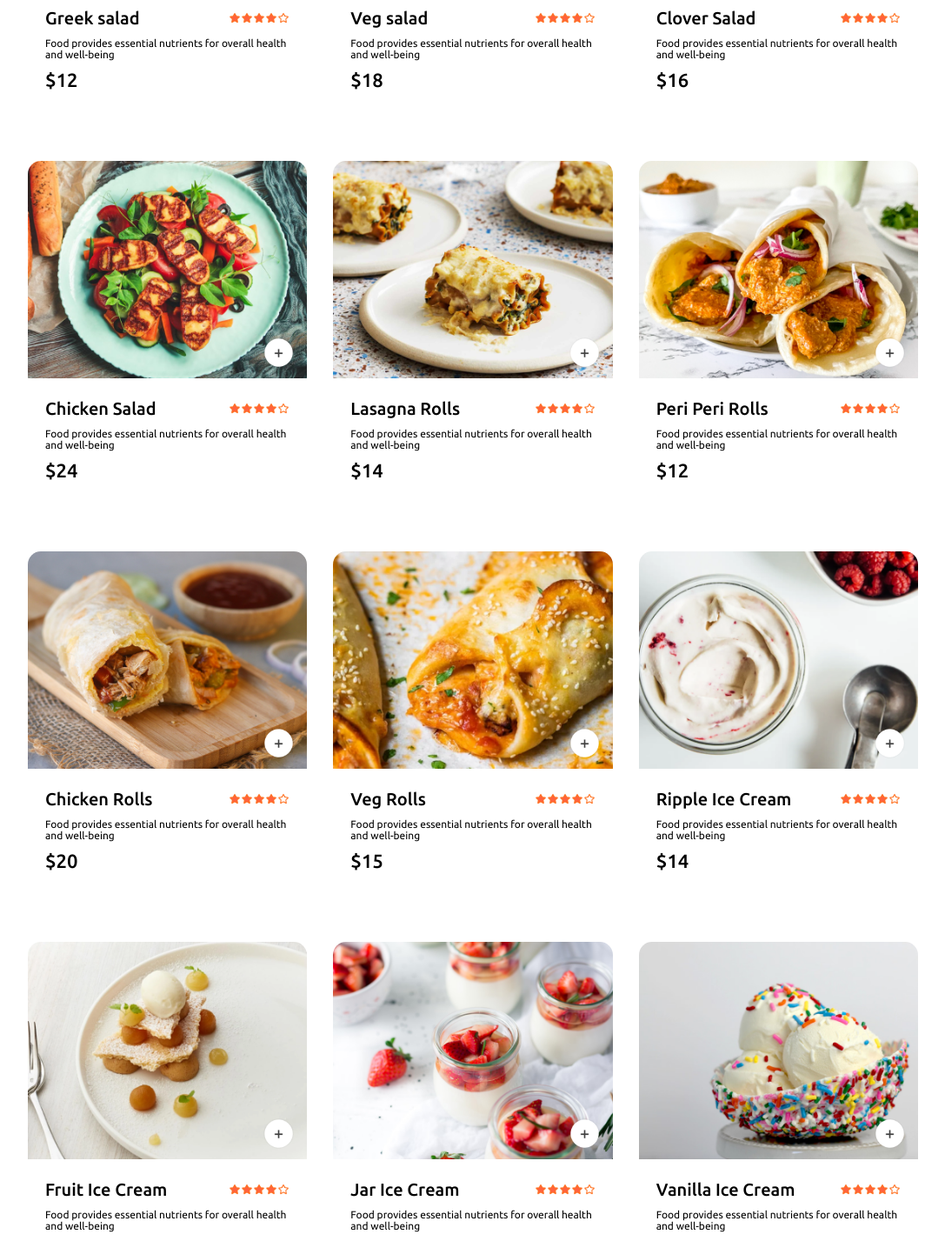
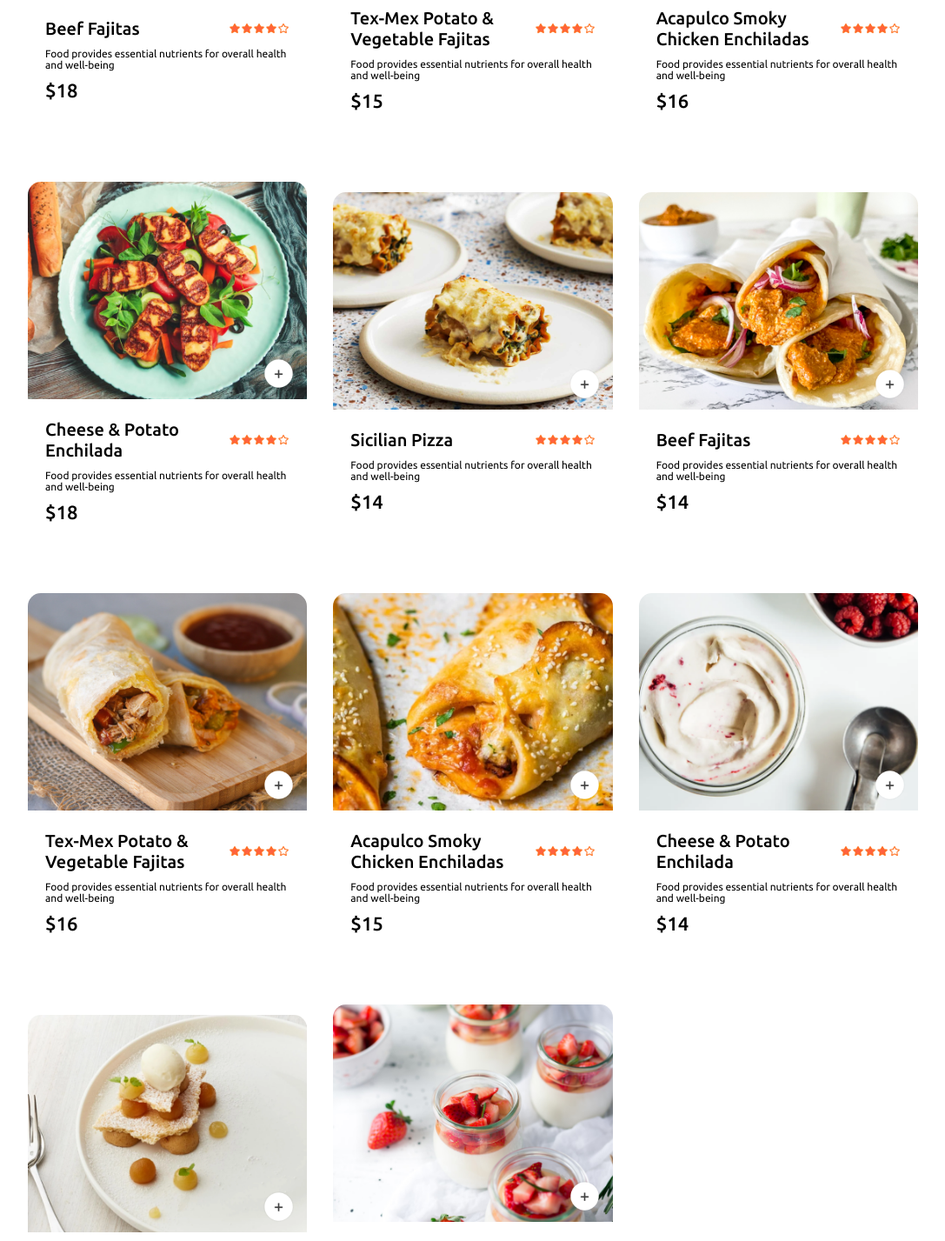
Before and after one commit to patelanush/UCLA-Food-Delivery-Web-App, a React (Vite) app: page / in a window 1280 px wide. Shown: the part 1258-2685 px from the top of the page at 87% size, without its empty margins (96-1183 px from the left). Built offline with nearby package versions, Linux system fonts and the light colour scheme.

Commit message:
scrape through UCLA dining menu

```diff
--- /dev/null
+++ b/food_list.json
@@ -0,0 +1,36 @@
+[
+    "Bacon",
+    "Kielbasa",
+    "Scrambled Eggs",
+    "Bruin Scramble (Ham & Cheddar)",
+    "Bruin Scramble (Vegetarian)",
+    "Belgian Waffle",
+    "Pancakes",
+    "Bruin Scramble (Ham & Cheddar)",
+    "Bruin Scramble (Vegetarian)",
+    "Bacon",
+    "Pork Sausage",
+    "Scrambled Eggs",
+    "Belgian Waffle",
+    "Pancakes",
+    "Huevos Con Chorizo",
+    "Huevos Rancheros",
+    "Loco Moco with Luau Style Beef",
+    "Portobello Loco Moco",
+    "Meatball Pizza",
+    "Huevos Con Chorizo",
+    "Huevos Rancheros",
+    "Loco Moco with Luau Style Beef",
+    "Portobello Loco Moco",
+    "Meatball Pizza",
+    "Beef Bowl",
+    "Tofu & Edamame Bowl",
+    "Roasted Chicken w/ Grilled Potato & Apple",
+    "Almond-Crusted Tofu",
+    "Meatball Pizza",
+    "Beef Bowl",
+    "Tofu & Edamame Bowl",
+    "Roasted Chicken w/ Grilled Potato & Apple",
+    "Almond-Crusted Tofu",
+    "Meatball Pizza"
+]
--- a/src/assets/assets.js
+++ b/src/assets/assets.js
@@ -1,3 +1,5 @@
+
+import foodListData from './food_list.json';
 import basket_icon from './basket_icon.png'
 import logo from './logo.png'
 import header_img from './header_img.png'
@@ -60,6 +62,46 @@ import bag_icon from './bag_icon.png'
 import logout_icon from './logout_icon.png'
 import parcel_icon from './parcel_icon.png'
 
+const getRandomPrice = (min, max) => Math.floor(Math.random() * (max - min + 1)) + min;
+
+
+
+const imageMapping = {
+    1: food_1,
+    2: food_2,
+    3: food_3,
+    4: food_4,
+    5: food_5,
+    6: food_6,
+    7: food_7,
+    8: food_8,
+    9: food_9,
+    10: food_10,
+    11: food_11,
+    12: food_12,
+    13: food_13,
+    14: food_14,
+    15: food_15,
+    16: food_16,
+    17: food_17,
+    18: food_18,
+    19: food_19,
+    20: food_20,
+    21: food_21,
+    22: food_22,
+    23: food_23,
+    24: food_24,
+    25: food_25,
+    26: food_26,
+    27: food_27,
+    28: food_28,
+    29: food_29,
+    30: food_30,
+    31: food_31,
+    32: food_32
+};
+
+
 export const assets = {
     logo,
     basket_icon,
@@ -116,235 +158,14 @@ export const menu_list = [
         menu_image: menu_8
     }]
 
-export const food_list = [
-    {
-        _id: "1",
-        name: "Greek salad",
-        image: food_1,
-        price: 12,
+    const categories = menu_list.map(menu => menu.menu_name);
+    const getRandomCategory = (categories) => categories[Math.floor(Math.random() * categories.length)];
+
+    export const food_list = foodListData.map((name, index) => ({
+        _id: (index + 1).toString(),
+        name: name,
+        image: imageMapping[index + 1] || food_1,
+        price: getRandomPrice(12,18),
         description: "Food provides essential nutrients for overall health and well-being",
-        category: "Salad"
-    },
-    {
-        _id: "2",
-        name: "Veg salad",
-        image: food_2,
-        price: 18,
-        description: "Food provides essential nutrients for overall health and well-being",
-        category: "Salad"
-    }, {
-        _id: "3",
-        name: "Clover Salad",
-        image: food_3,
-        price: 16,
-        description: "Food provides essential nutrients for overall health and well-being",
-        category: "Salad"
-    }, {
-        _id: "4",
-        name: "Chicken Salad",
-        image: food_4,
-        price: 24,
-        description: "Food provides essential nutrients for overall health and well-being",
-        category: "Salad"
-    }, {
-        _id: "5",
-        name: "Lasagna Rolls",
-        image: food_5,
-        price: 14,
-        description: "Food provides essential nutrients for overall health and well-being",
-        category: "Rolls"
-    }, {
-        _id: "6",
-        name: "Peri Peri Rolls",
-        image: food_6,
-        price: 12,
-        description: "Food provides essential nutrients for overall health and well-being",
-        category: "Rolls"
-    }, {
-        _id: "7",
-        name: "Chicken Rolls",
-        image: food_7,
-        price: 20,
-        description: "Food provides essential nutrients for overall health and well-being",
-        category: "Rolls"
-    }, {
-        _id: "8",
-        name: "Veg Rolls",
-        image: food_8,
-        price: 15,
-        description: "Food provides essential nutrients for overall health and well-being",
-        category: "Rolls"
-    }, {
-        _id: "9",
-        name: "Ripple Ice Cream",
-        image: food_9,
-        price: 14,
-        description: "Food provides essential nutrients for overall health and well-being",
-        category: "Deserts"
-    }, {
-        _id: "10",
-        name: "Fruit Ice Cream",
-        image: food_10,
-        price: 22,
-        description: "Food provides essential nutrients for overall health and well-being",
-        category: "Deserts"
-    }, {
-        _id: "11",
-        name: "Jar Ice Cream",
-        image: food_11,
-        price: 10,
-        description: "Food provides essential nutrients for overall health and well-being",
-        category: "Deserts"
-    }, {
-        _id: "12",
-        name: "Vanilla Ice Cream",
-        image: food_12,
-        price: 12,
-        description: "Food provides essential nutrients for overall health and well-being",
-        category: "Deserts"
-    },
-    {
-        _id: "13",
-        name: "Chicken Sandwich",
-        image: food_13,
-        price: 12,
-        description: "Food provides essential nutrients for overall health and well-being",
-        category: "Sandwich"
-    },
-    {
-        _id: "14",
-        name: "Vegan Sandwich",
-        image: food_14,
-        price: 18,
-        description: "Food provides essential nutrients for overall health and well-being",
-        category: "Sandwich"
-    }, {
-        _id: "15",
-        name: "Grilled Sandwich",
-        image: food_15,
-        price: 16,
-        description: "Food provides essential nutrients for overall health and well-being",
-        category: "Sandwich"
-    }, {
-        _id: "16",
-        name: "Bread Sandwich",
-        image: food_16,
-        price: 24,
-        description: "Food provides essential nutrients for overall health and well-being",
-        category: "Sandwich"
-    }, {
-        _id: "17",
-        name: "Cup Cake",
-        image: food_17,
-        price: 14,
-        description: "Food provides essential nutrients for overall health and well-being",
-        category: "Cake"
-    }, {
-        _id: "18",
-        name: "Vegan Cake",
-        image: food_18,
-        price: 12,
-        description: "Food provides essential nutrients for overall health and well-being",
-        category: "Cake"
-    }, {
-        _id: "19",
-        name: "Butterscotch Cake",
-        image: food_19,
-        price: 20,
-        description: "Food provides essential nutrients for overall health and well-being",
-        category: "Cake"
-    }, {
-        _id: "20",
-        name: "Sliced Cake",
-        image: food_20,
-        price: 15,
-        description: "Food provides essential nutrients for overall health and well-being",
-        category: "Cake"
-    }, {
-        _id: "21",
-        name: "Garlic Mushroom ",
-        image: food_21,
-        price: 14,
-        description: "Food provides essential nutrients for overall health and well-being",
-        category: "Pure Veg"
-    }, {
-        _id: "22",
-        name: "Fried Cauliflower",
-        image: food_22,
-        price: 22,
-        description: "Food provides essential nutrients for overall health and well-being",
-        category: "Pure Veg"
-    }, {
-        _id: "23",
-        name: "Mix Veg Pulao",
-        image: food_23,
-        price: 10,
-        description: "Food provides essential nutrients for overall health and well-being",
-        category: "Pure Veg"
-    }, {
-        _id: "24",
-        name: "Rice Zucchini",
-        image: food_24,
-        price: 12,
-        description: "Food provides essential nutrients for overall health and well-being",
-        category: "Pure Veg"
-    },
-    {
-        _id: "25",
-        name: "Cheese Pasta",
-        image: food_25,
-        price: 12,
-        description: "Food provides essential nutrients for overall health and well-being",
-        category: "Pasta"
-    },
-    {
-        _id: "26",
-        name: "Tomato Pasta",
-        image: food_26,
-        price: 18,
-        description: "Food provides essential nutrients for overall health and well-being",
-        category: "Pasta"
-    }, {
-        _id: "27",
-        name: "Creamy Pasta",
-        image: food_27,
-        price: 16,
-        description: "Food provides essential nutrients for overall health and well-being",
-        category: "Pasta"
-    }, {
-        _id: "28",
-        name: "Chicken Pasta",
-        image: food_28,
-        price: 24,
-        description: "Food provides essential nutrients for overall health and well-being",
-        category: "Pasta"
-    }, {
-        _id: "29",
-        name: "Buttter Noodles",
-        image: food_29,
-        price: 14,
-        description: "Food provides essential nutrients for overall health and well-being",
-        category: "Noodles"
-    }, {
-        _id: "30",
-        name: "Veg Noodles",
-        image: food_30,
-        price: 12,
-        description: "Food provides essential nutrients for overall health and well-being",
-        category: "Noodles"
-    }, {
-        _id: "31",
-        name: "Somen Noodles",
-        image: food_31,
-        price: 20,
-        description: "Food provides essential nutrients for overall health and well-being",
-        category: "Noodles"
-    }, {
-        _id: "32",
-        name: "Cooked Noodles",
-        image: food_32,
-        price: 15,
-        description: "Food provides essential nutrients for overall health and well-being",
-        category: "Noodles"
-    }
-]
+        category: getRandomCategory(categories)
+    }));
--- /dev/null
+++ b/src/assets/food_list.json
@@ -0,0 +1,13 @@
+[
+    "Beef Fajitas",
+    "Tex-Mex Potato & Vegetable Fajitas",
+    "Acapulco Smoky Chicken Enchiladas",
+    "Cheese & Potato Enchilada",
+    "Sicilian Pizza",
+    "Beef Fajitas",
+    "Tex-Mex Potato & Vegetable Fajitas",
+    "Acapulco Smoky Chicken Enchiladas",
+    "Cheese & Potato Enchilada",
+    "Sicilian Pizza",
+    "Apple Cider Grilled ChickenThigh"
+]
```
Also changed, not shown: package.json (+4 -3 lines), 2 other files (tests, documents, lock files or other folders).
